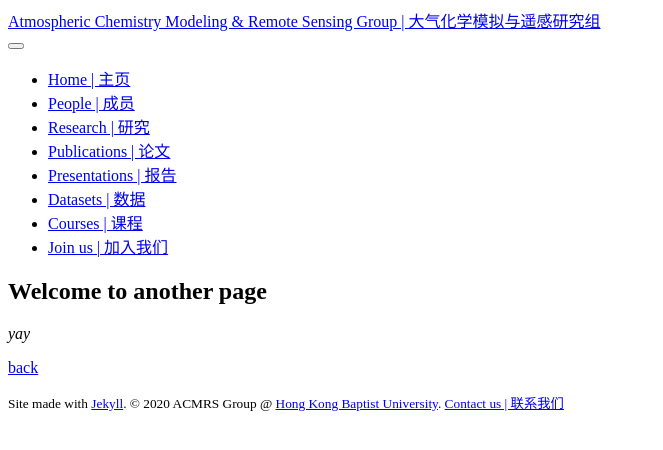
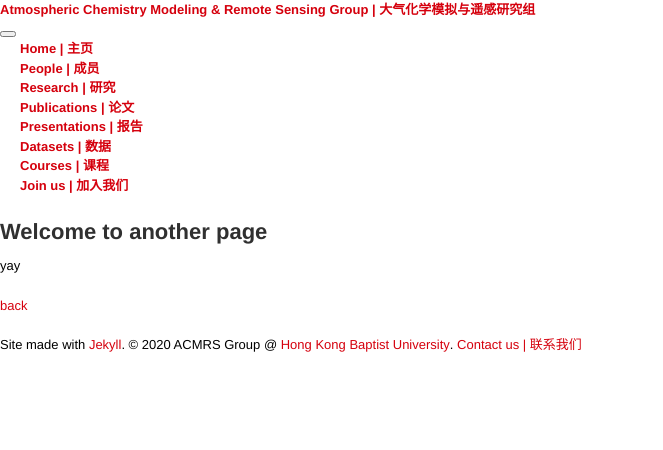
Before and after one commit to xXiaoXiang/xXiaoXiang.github.io, a Jekyll site: the page built from another-page.md, in a window 1280 px wide. Shown: the top 450 px of the page, without its empty margins (0-663 px from the left). Built offline with Jekyll 4.4.1, drawn with Linux system fonts in a browser that asks for light colours; nearby versions of some CDN libraries.

Commit message:
Update head.html

```diff
--- a/_includes/head.html
+++ b/_includes/head.html
@@ -4,7 +4,7 @@
   <meta name="viewport" content="width=device-width, initial-scale=1">
   <title>{% if page.title %}{{ page.title | escape }}{% else %}{{ site.title | escape }}{% endif %}</title>
   <meta name="description" content="{% if page.excerpt %}{{ page.excerpt | strip_html | strip_newlines | truncate: 160 }}{% else %}{{ site.description }}{% endif %}">
-  <link rel="stylesheet" href="{{ "/assests/css/style.css" | prepend: site.baseurl | prepend: site.url}}">
+  <link rel="stylesheet" href="{{ "/assets/css/print.css" | prepend: site.baseurl | prepend: site.url}}">
   <link rel="canonical" href="{{ page.url | replace:'index.html','' | prepend: site.baseurl | prepend: site.url }}">
 <link rel="shortcut icon" type ="images/x-icon" href="{{ site.url }}{{ site.baseurl }}/images/favicon.png">
 
```
